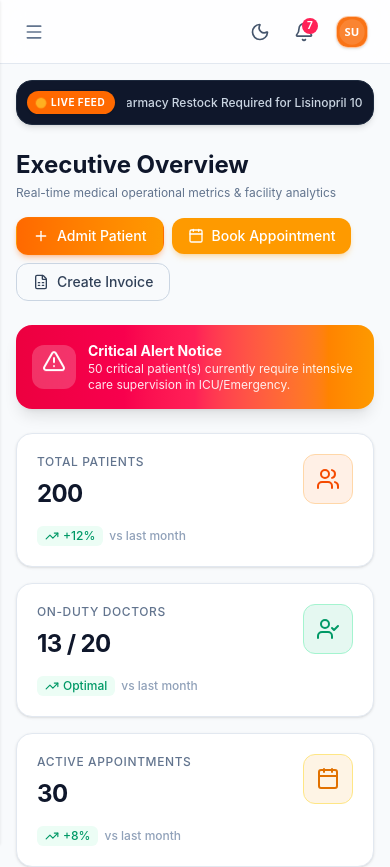
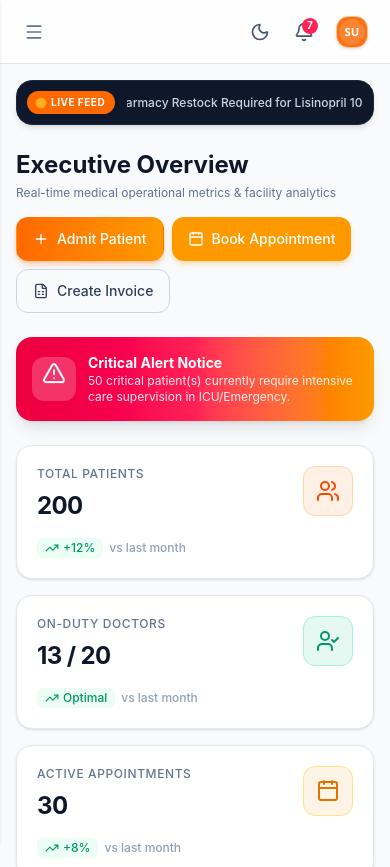
Before and after one commit to Sushanth666/Medpulse-Hospital-Management-System, a React (Vite) app: page /dashboard in a window 390 px wide. Shown: the top 867 px of the page. Built offline with nearby package versions, Linux system fonts and the light colour scheme; sample sign-in values are in the browser's storage.

Commit message:
fix: improve mobile touch targets in Button component - min 44px height for icon-only and touch-manipulation

```diff
--- a/src/components/common/Button.jsx
+++ b/src/components/common/Button.jsx
@@ -9,9 +9,9 @@ const variants = {
 };
 
 const sizes = {
-  sm: 'px-3 py-1.5 text-xs font-medium rounded-lg',
-  md: 'px-4 py-2 text-sm font-medium rounded-xl',
-  lg: 'px-5 py-2.5 text-base font-semibold rounded-xl'
+  sm: 'px-3 py-2 text-xs font-medium rounded-lg min-h-[36px]',
+  md: 'px-4 py-2.5 text-sm font-medium rounded-xl min-h-[44px]',
+  lg: 'px-5 py-3 text-base font-semibold rounded-xl min-h-[48px]'
 };
 
 export const Button = ({
@@ -24,10 +24,13 @@ export const Button = ({
   disabled = false,
   ...props
 }) => {
+  // Icon-only ghost buttons need extra touch area on mobile
+  const isIconOnly = Icon && !children;
+
   return (
     <button
       disabled={disabled || isLoading}
-      className={`group inline-flex items-center justify-center gap-2 font-medium transition-all duration-200 cursor-pointer disabled:opacity-50 disabled:cursor-not-allowed ${variants[variant]} ${sizes[size]} ${className}`}
+      className={`group inline-flex items-center justify-center gap-2 font-medium transition-all duration-200 cursor-pointer disabled:opacity-50 disabled:cursor-not-allowed touch-manipulation select-none ${variants[variant]} ${sizes[size]} ${isIconOnly ? 'min-w-[44px] min-h-[44px] p-2.5' : ''} ${className}`}
       {...props}
     >
       {isLoading ? (
```
